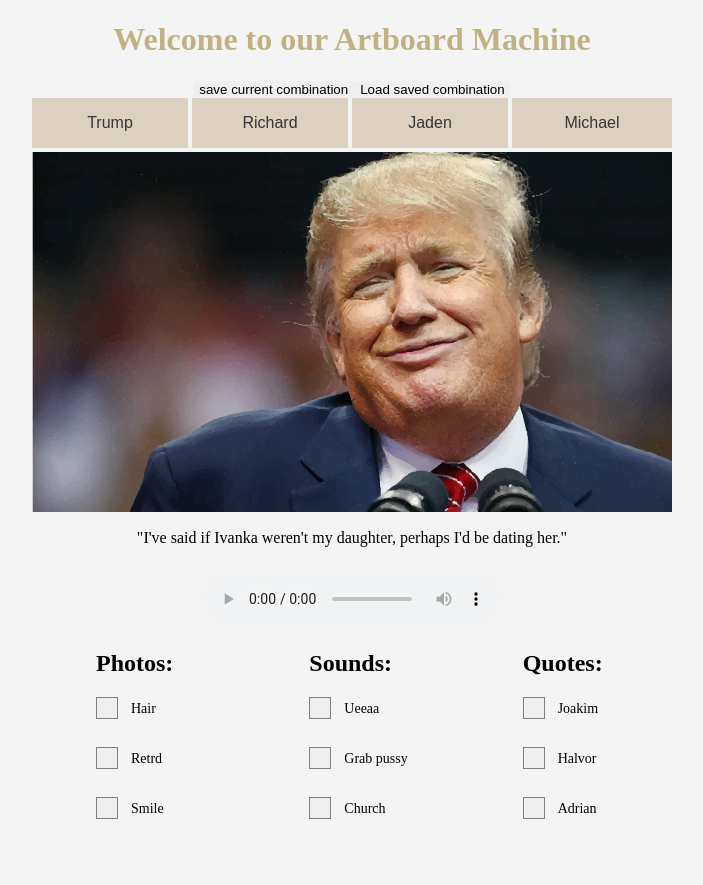
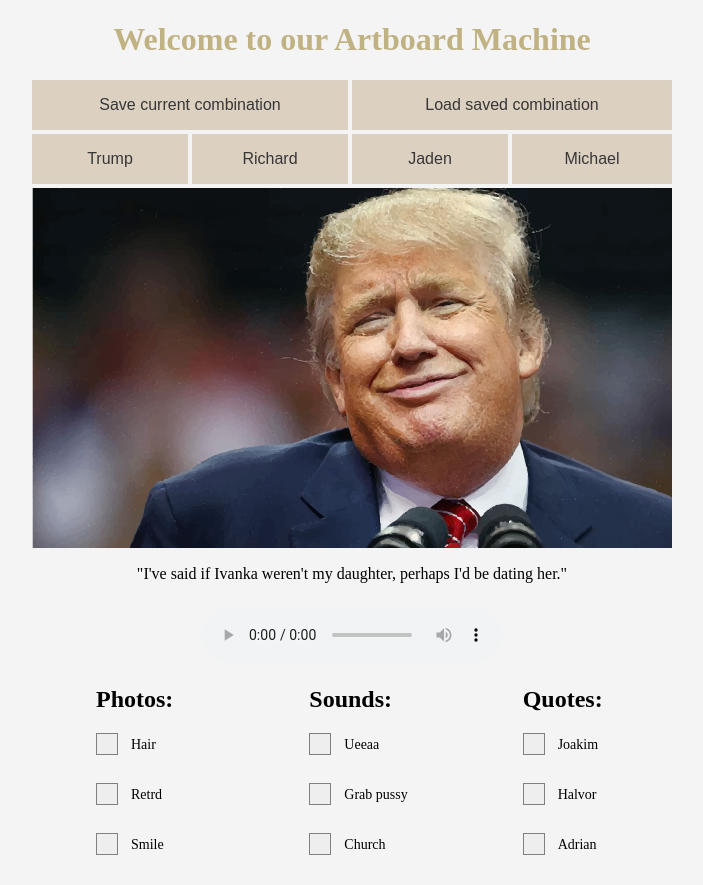
Before and after one commit to adrianflatner/Mediabox, a React (Create React App) app in the folder project2/: page / in a window 1280 px wide. Shown: the whole page, without its empty margins (288-991 px from the left). Before the commit the page ends 849 px from the top, so only its background shows below. Built offline with nearby package versions, Linux system fonts and the light colour scheme.

Commit message:
commenting and bugfixing

```diff
--- a/project2/src/App.css
+++ b/project2/src/App.css
@@ -1,3 +1,4 @@
+/* WRAPPER FOR CONTENT */
 .Wrapper {
   text-align: center;
   display: grid;
@@ -16,20 +17,12 @@
   grid-column: 2/3;
 }
 
-#placeholder {
-  max-width: 960px;
-}
-
 body {
   background-color:#F4F4F4;
 }
 
-@media all and (max-width: 960px) {
- }
-@media all and (max-width: 768px) {
-}
 
-/* LANDSCAPE MODE FOR MOBILE */
+/* Landscape for mobile */
 @media all and (max-height: 480px) and (orientation: landscape) {
   .Wrapper{
     grid-template-columns:100vw;
@@ -42,6 +35,7 @@ body {
   }
  }
 
+/* New grid for mobile */
 @media all and (max-width: 480px) {
   .Wrapper{
     grid-template-columns:100vw;
--- a/project2/src/components/Navbar.css
+++ b/project2/src/components/Navbar.css
@@ -17,6 +17,8 @@
   background-color:#dcd0c0;
 }
 
+
+/* white border between tabs */
 .tab1{
   border-right: 4px solid #F4F4F4;
   border-bottom: 4px solid #F4F4F4;
@@ -32,6 +34,8 @@
 .tab4{
   border-bottom: 4px solid #F4F4F4;
 }
+
+
 @media all and (max-width: 768px) {
   .grid{
     grid-template-columns: repeat(2, 1fr);
@@ -40,7 +44,25 @@
     border-right:none;
   }
 }
-
+.Save{
+  border-right: 4px solid #F4F4F4;
+}
+.Load{
+  padding:0 5px;
+}
+.SaveLoad{
+  width:50%;
+  font-size: 1em;
+  font-weight: thin;
+  color: #373737;
+  /* float:left; */
+  text-align: center;
+  padding: 1em;
+  outline: none;
+  cursor:pointer;
+  background-color:#dcd0c0;
+  border-bottom: 4px solid #F4F4F4;
+}
 
 
 button:hover{
--- a/project2/src/components/Navbar.js
+++ b/project2/src/components/Navbar.js
@@ -53,11 +53,12 @@ class Navbar extends Component {
   render() {
 
     return (
+      // NAVIGATIONBUTTONS
       <div>
-        <button className="Save" onClick={() => this.save()}>
-          save current combination
+        <button className="Save SaveLoad" onClick={() => this.save()}>
+          Save current combination
         </button>
-        <button className="Load" onClick={() => this.loadFavourite()}>
+        <button className="Load SaveLoad" onClick={() => this.loadFavourite()}>
           Load saved combination
         </button>
         <div className="grid">
@@ -74,6 +75,8 @@ class Navbar extends Component {
             Michael
           </button>
         </div>
+
+      {/* PICTURE AND BUTTONS FOR MAKING ARTBOART */}
         <div className="Artboard-tools">
           <Tools toggleSaveBtn={this.toggleSaveBtn} toggleLoadBtn={this.toggleLoadBtn} activeTab={this.state.tab} saveBtn={this.state.saveBtn} loadBtn={this.state.loadBtn}/>
         </div>
--- a/project2/src/components/Tools.css
+++ b/project2/src/components/Tools.css
@@ -7,11 +7,7 @@
     "artboard artboard artboard"
     "pictures sounds quotes";
 }
-/* .LandscapeGrid{
-  grid-auto-columns: 2/3;
-  display:grid;
-  grid-template-columns: 1fr 1fr 1fr;
-} */
+
 .Artboard {
   grid-area: artboard;
   width: 100%;
@@ -45,11 +41,6 @@
   cursor: pointer;
   font-size: 14px;
   text-align:left;
-  -webkit-user-select: none;
-  -moz-user-select: none;
-  -ms-user-select: none;
-  user-select: none;
-
 }
 @media all and (max-width: 768px) {
   .h2{
@@ -74,20 +65,6 @@
   padding-left:10%;
 }
 }
-
-/* @media all and (max-height: 480px) and (orientation: landscape) {
-
-  .Wrap{
-    grid-template-columns: 50vw 50vw;
-
-  }
-  .Artboard{
-    grid-column:1/2;
-  }
-  .textboxes{
-    grid-area:1/2;
-  }
-  } */
 
 /* Hide the browser's default checkbox */
 .container input {
```
Also changed, not shown: project2/src/App.js (+0 -16 lines).
